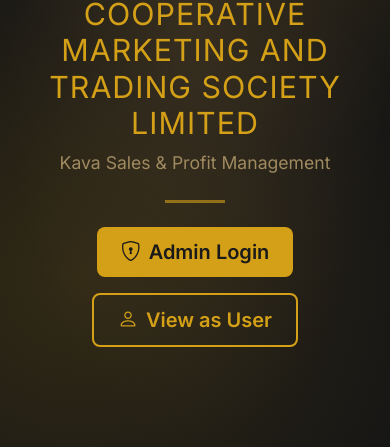
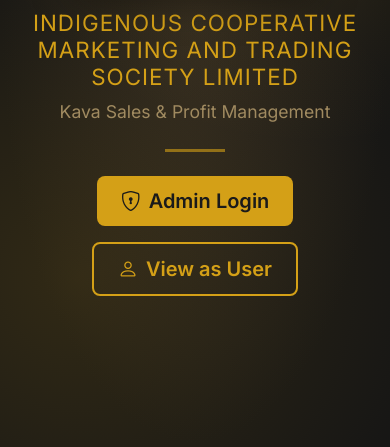
Before and after one commit to yjulio/Platinia_kava, a plain HTML site: page index.html in a window 390 px wide. Shown: the part 397-844 px from the top of the page. Drawn offline with nearby package versions, Linux system fonts and the light colour scheme; a web font is replaced by a local one.

Commit message:
Reduce landing title font size

```diff
--- a/styles.css
+++ b/styles.css
@@ -111,7 +111,7 @@ body {
 
 .landing-title {
     font-family: 'Graffiti Stream Extrude', 'Inter', sans-serif;
-    font-size: 2.8rem;
+    font-size: 2rem;
     font-weight: 400;
     color: var(--gold);
     letter-spacing: 1px;
@@ -665,7 +665,7 @@ body {
 /* ===== Small Phone Responsive ===== */
 @media (max-width: 576px) {
     .landing-title {
-        font-size: 1.9rem;
+        font-size: 1.4rem;
     }
 
     .landing-logo {
```
